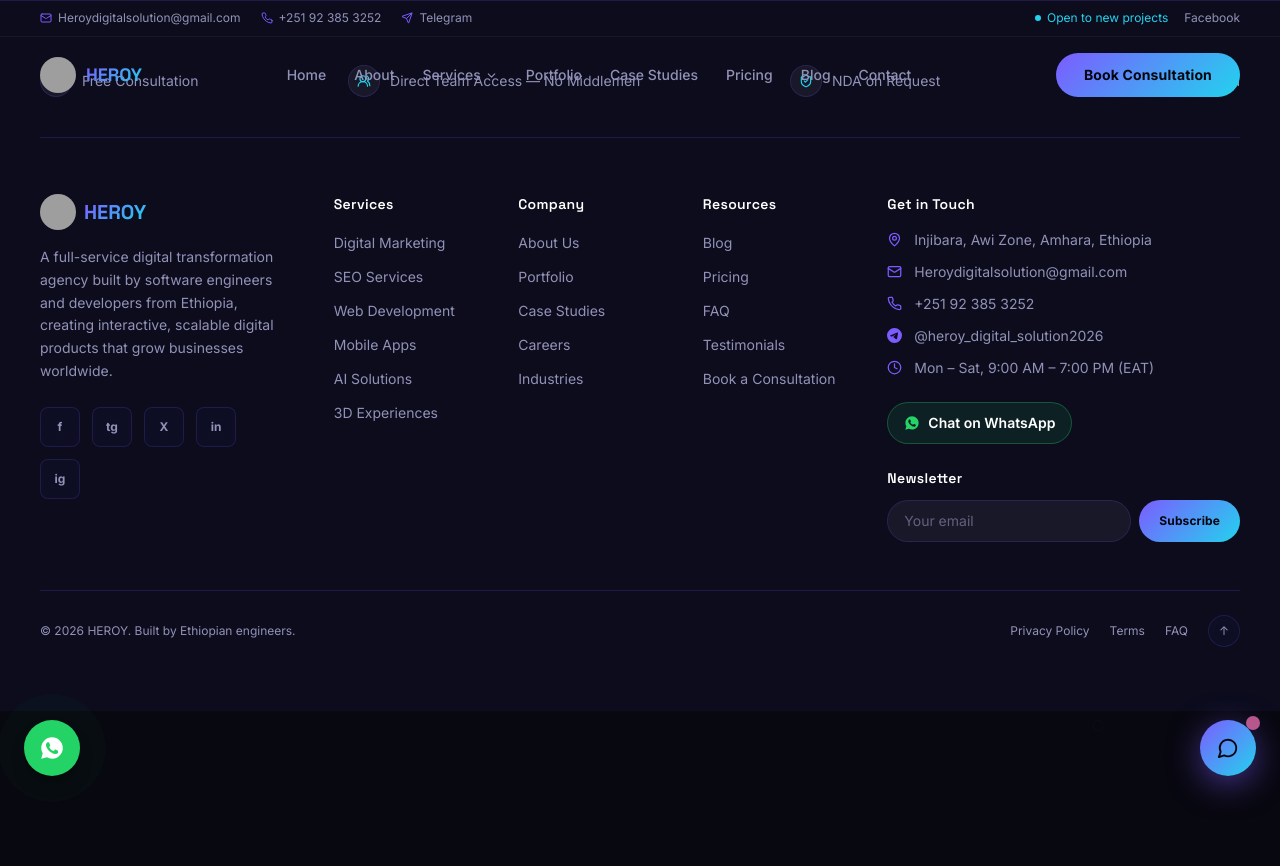
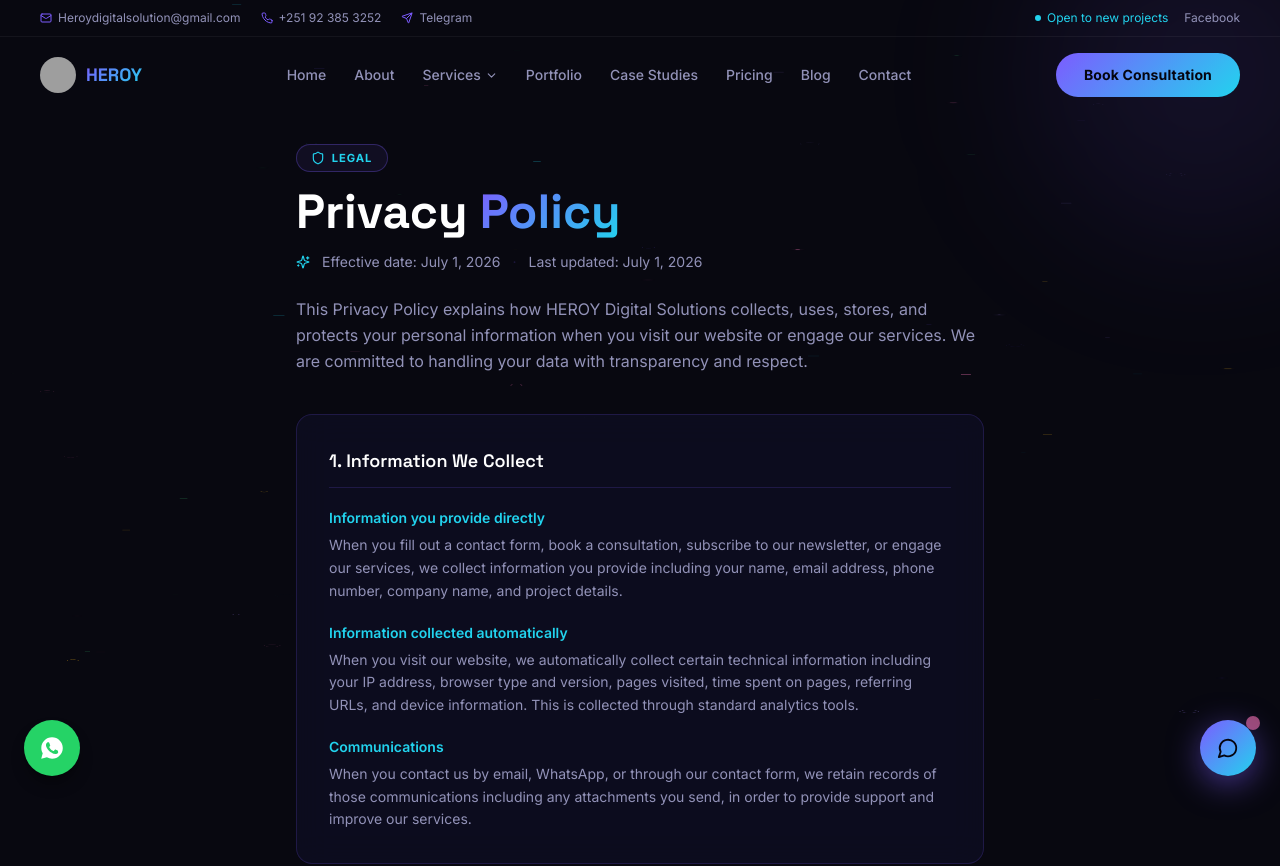
Before and after one commit to Yetemare-Yibeltal/HEROY-Digital-marketing-Website, a Next.js app in the folder frontend/: page /privacy-policy in a window 1280 px wide. Shown: the top 866 px of the page. Before the commit the page ends 800 px from the top, so only its background shows below. Built offline with nearby package versions, Linux system fonts and the light colour scheme; grey boxes are pictures that could not be loaded.

Commit message:
return privacy policy page

```diff
--- a/frontend/src/app/privacy-policy/page.tsx
+++ b/frontend/src/app/privacy-policy/page.tsx
@@ -53,5 +53,5 @@ export const metadata: Metadata = {
 };
 
 export default function PrivacyPolicyPage() {
-  return
+  return <PrivacyPolicyPageClient />;
 }
```
